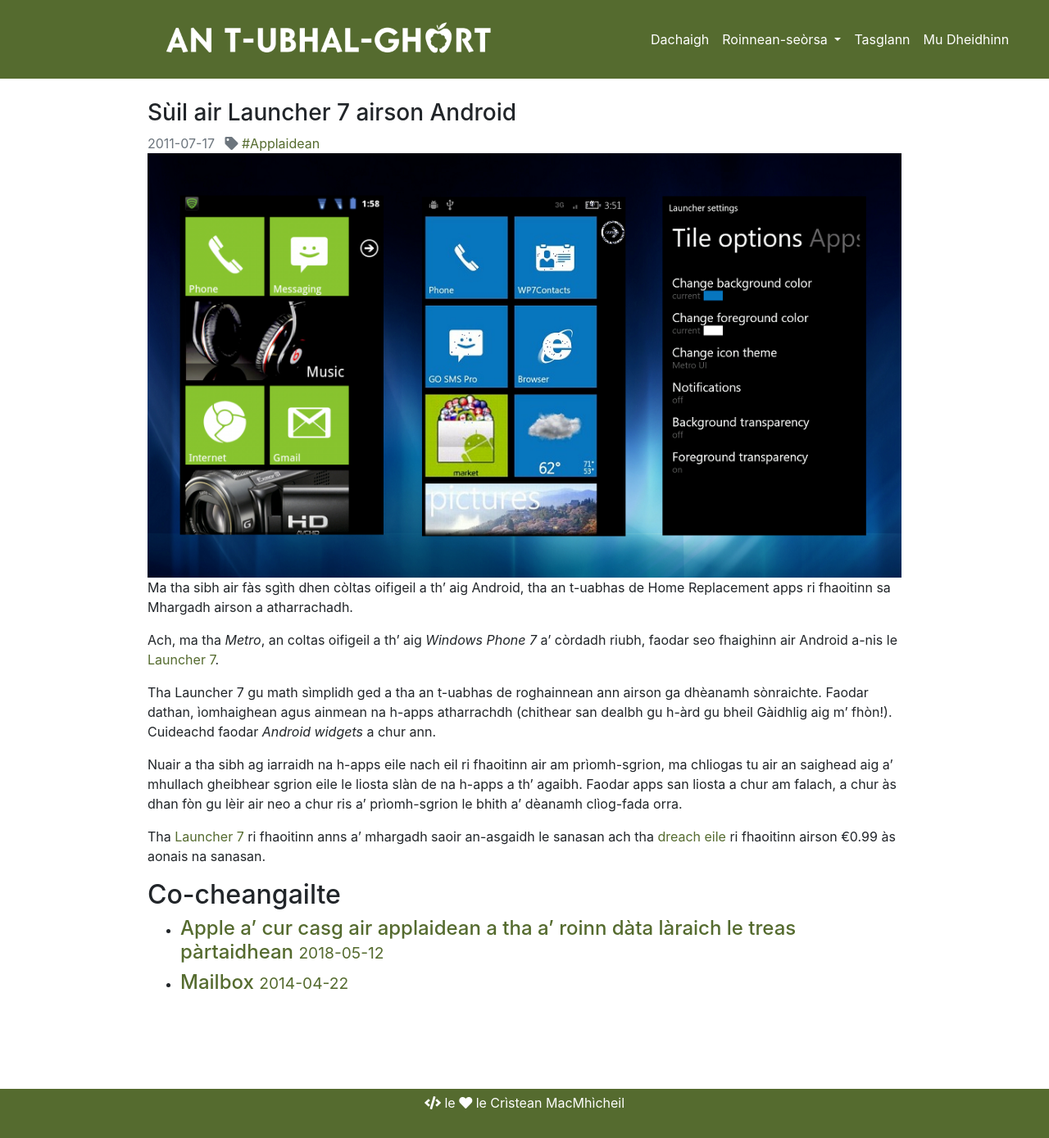
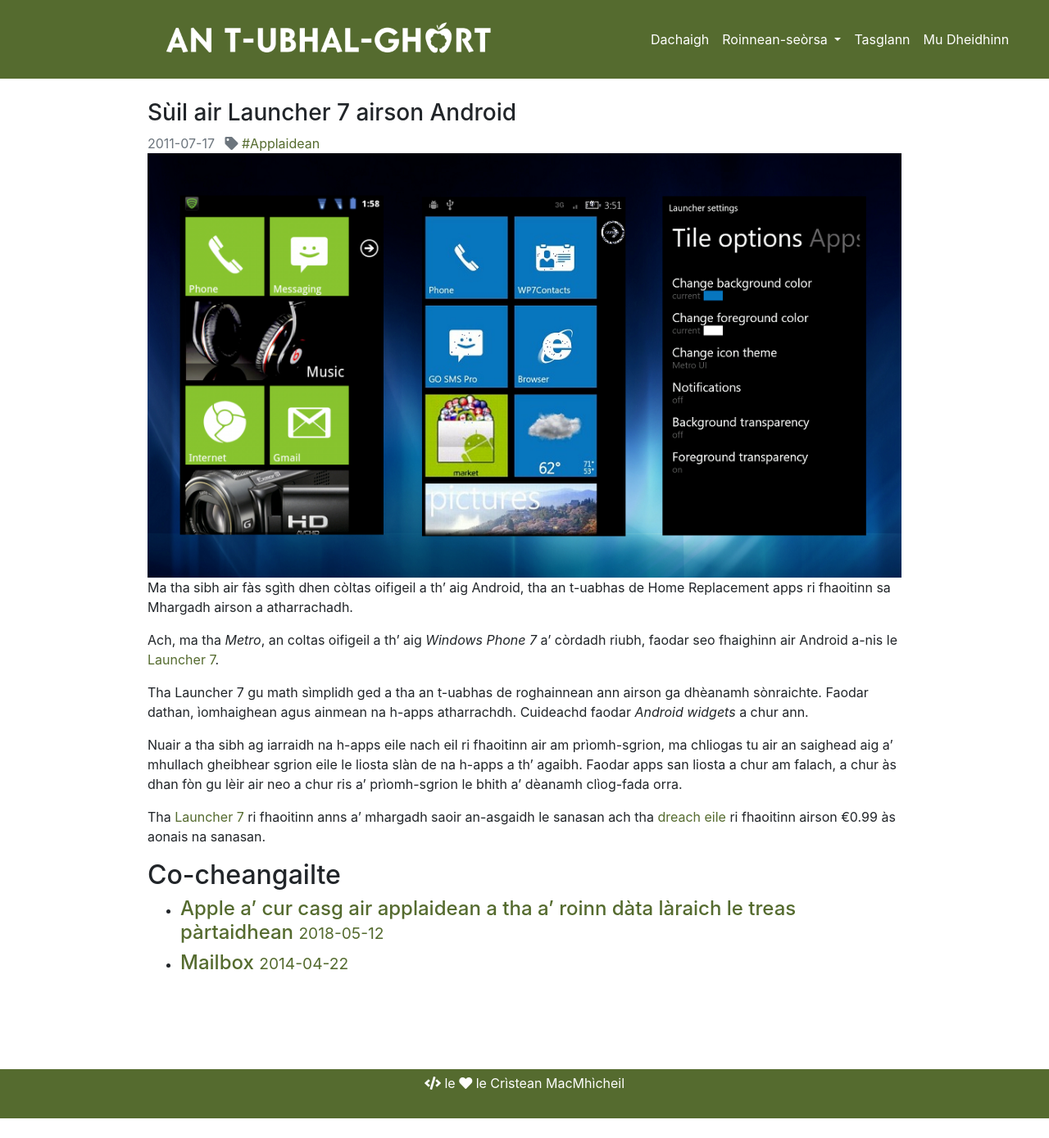
Before and after one commit to MacMhicheil/atug, a Jekyll site: the page built from _posts/2011-07-17-suil-air-launcher-7-airson-android.md, in a window 1280 px wide. Shown: the whole page at 82% size. Built offline with Jekyll 4.4.1, drawn with Linux system fonts in a browser that asks for light colours; nearby versions of some CDN libraries; after the commit the page ends 1365 px from its top, so only the background shows below that.

Commit message:
Update 2011-07-17-suil-air-launcher-7-airson-android.md

```diff
--- a/_posts/2011-07-17-suil-air-launcher-7-airson-android.md
+++ b/_posts/2011-07-17-suil-air-launcher-7-airson-android.md
@@ -12,7 +12,7 @@
 
 Ach, ma tha *Metro*, an coltas oifigeil a th’ aig *Windows Phone 7* a’ còrdadh riubh, faodar seo fhaighinn air Android a-nis le [Launcher 7](https://web.archive.org/web/20160407223511/https://market.android.com/details?id=info.tikuwarez.launcher3&hl=en).
 
-Tha Launcher 7 gu math sìmplidh ged a tha an t-uabhas de roghainnean  ann airson ga dhèanamh sònraichte. Faodar dathan, ìomhaighean agus  ainmean na h-apps atharrachdh (chithear san dealbh gu h-àrd gu bheil  Gàidhlig aig m’ fhòn!). Cuideachd faodar *Android widgets* a chur ann.
+Tha Launcher 7 gu math sìmplidh ged a tha an t-uabhas de roghainnean  ann airson ga dhèanamh sònraichte. Faodar dathan, ìomhaighean agus  ainmean na h-apps atharrachdh. Cuideachd faodar *Android widgets* a chur ann.
 
 Nuair a tha sibh ag iarraidh na h-apps eile nach eil ri fhaoitinn air  am prìomh-sgrion, ma chliogas tu air an saighead aig a’ mhullach  gheibhear sgrion eile le liosta slàn de na h-apps a th’ agaibh. Faodar  apps san liosta a chur am falach, a chur às dhan fòn gu lèir air neo a  chur ris a’ prìomh-sgrion le bhith a’ dèanamh clìog-fada orra.
 
```
